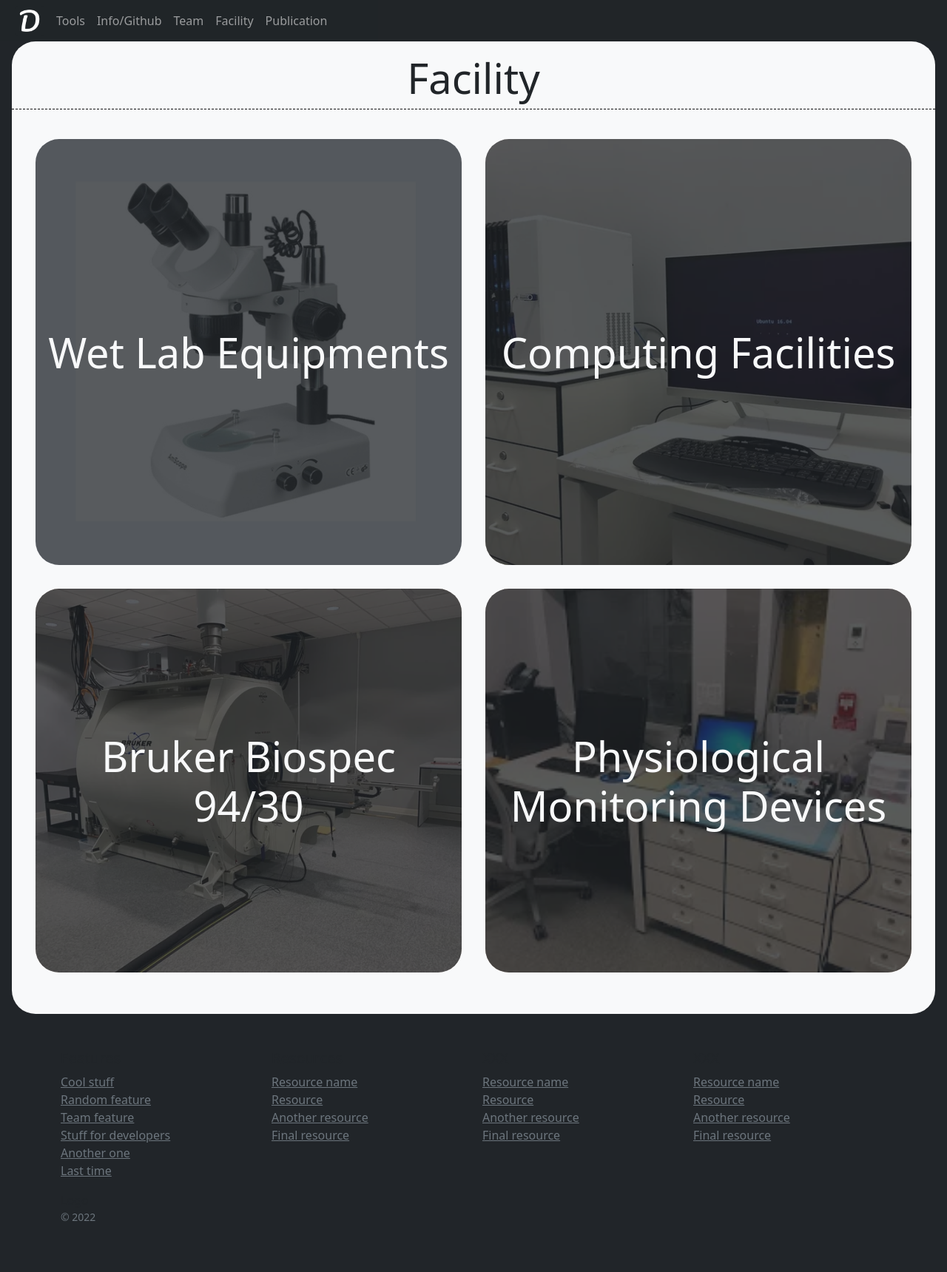
After one commit to Yanting-Yang/DeepStream-MRI, a Flask app: page /facility in a window 1280 px wide. The commit adds this page. Shown: the whole page at 74% size. Run offline with Flask 2, Linux system fonts and the light colour scheme; some libraries are stand-ins or nearby versions.

Commit message:
feat(facility): add facility page

```diff
--- a/app/routes/__init__.py
+++ b/app/routes/__init__.py
@@ -3,5 +3,6 @@ from .index import Index
 from .publication import Publication
 from .team import Team
 from .info import Info
+from .facility import Facility
 
-__all__ = ["Index", "Publication", "Route", "Team", "Info"]
+__all__ = ["Index", "Publication", "Route", "Team", "Info", "Facility"]
--- /dev/null
+++ b/app/routes/facility.py
@@ -0,0 +1,6 @@
+from .route import Route
+from flask import render_template
+
+@Route.route('/facility')
+def Facility():
+    return render_template('facility.html')
--- a/app/static/styles.css
+++ b/app/static/styles.css
@@ -6,6 +6,10 @@
 .border-radius-2 {
   border-radius: 2rem;
 }
+.border-radius-3 {
+  border-radius: 10rem;
+  border: 5px dashed #000000;
+}
 .list-group-item {
   background-color: inherit !important;
 }
--- a/app/templates/base.html
+++ b/app/templates/base.html
@@ -35,7 +35,7 @@
                 <a class="nav-link" href="/team">Team</a>
               </li>
               <li class="nav-item">
-                <a class="nav-link" href="#">Facility</a>
+                <a class="nav-link" href="/facility">Facility</a>
               </li>
               <li class="nav-item">
                 <a class="nav-link" href="/publication">Publication</a>
--- /dev/null
+++ b/app/templates/facility.html
@@ -0,0 +1,52 @@
+{% extends "base.html" %} {% block head %} {{ super() }}
+<style type="text/css">
+  .card {
+    background-color: inherit !important;
+    height: 100%;
+    width: 100%;
+  }
+  .card > img {
+    object-fit: cover;
+    height: 100%;
+    width: 100%;
+  }
+</style>
+{% endblock %} {% block main %}
+<div class="py-3 mx-md-3 bg-light border-radius-2">
+  <h1 class="display-4 fw-normal border-bottom-dash text-center">Facility</h1>
+  <div class="row mx-md-3 my-4">
+    <div class="col-md-6 py-3 px-md-3">
+      <div class="card border-0">
+        <img src="{{ url_for('static', filename='facility/wet-lab-equipments.webp') }}" class="card-img border-radius-2" alt="img" />
+        <div class="card-img-overlay d-flex align-items-center justify-content-center bg-dark bg-opacity-75 border-radius-2">
+          <a class="text-decoration-none display-4 text-light text-center" href="/facility/wet-lab-equipments">Wet Lab Equipments</a>
+        </div>
+      </div>
+    </div>
+    <div class="col-md-6 py-3 px-md-3">
+      <div class="card border-0">
+        <img src="{{ url_for('static', filename='facility/computing-facilities.webp') }}" class="card-img border-radius-2" alt="img" />
+        <div class="card-img-overlay d-flex align-items-center justify-content-center bg-dark bg-opacity-75 border-radius-2">
+          <a class="text-decoration-none display-4 text-light text-center" href="/facility/computing-facilities">Computing Facilities</a>
+        </div>
+      </div>
+    </div>
+    <div class="col-md-6 py-3 px-md-3">
+      <div class="card border-0">
+        <img src="{{ url_for('static', filename='/facility/bruker-biospec-94-30.webp') }}" class="card-img border-radius-2" alt="img" />
+        <div class="card-img-overlay d-flex align-items-center justify-content-center bg-dark bg-opacity-75 border-radius-2">
+          <a class="text-decoration-none display-4 text-light text-center" href="/facility/bruker-biospec-94-30">Bruker Biospec 94/30</a>
+        </div>
+      </div>
+    </div>
+    <div class="col-md-6 py-3 px-md-3">
+      <div class="card border-0">
+        <img src="{{ url_for('static', filename='facility/physiological-monitoring-devices.webp') }}" class="card-img border-radius-2" alt="img" />
+        <div class="card-img-overlay d-flex align-items-center justify-content-center bg-dark bg-opacity-75 border-radius-2">
+          <a class="text-decoration-none display-4 text-light text-center" href="/facility/physiological-monitoring-devices">Physiological Monitoring Devices</a>
+        </div>
+      </div>
+    </div>
+  </div>
+  {% endblock %}
+</div>
```
Also changed, not shown: app/static/facility/bruker-biospec-94-30.webp (added), app/static/facility/computing-facilities.webp (added), app/static/facility/physiological-monitoring-devices.webp (added), app/static/facility/wet-lab-equipments.webp (added).
